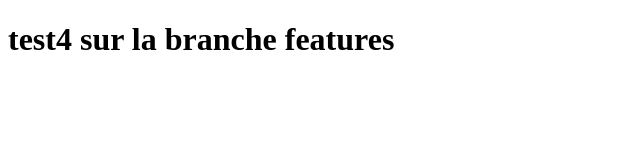
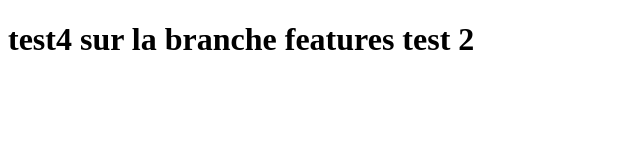
Before and after one commit to ahmetsiby/tetst, a plain HTML site: page index.html in a window 1280 px wide. Shown: the whole page, without its empty margins (0-640 px from the left). Drawn offline with Linux system fonts and the light colour scheme.

Commit message:
deuxieme commit features

```diff
--- a/index.html
+++ b/index.html
@@ -6,6 +6,6 @@
     <title>Document</title>
   </head>
   <body>
-    <h1>test4 sur la branche features</h1>
+    <h1>test4 sur la branche features test 2</h1>
   </body>
 </html>
```
